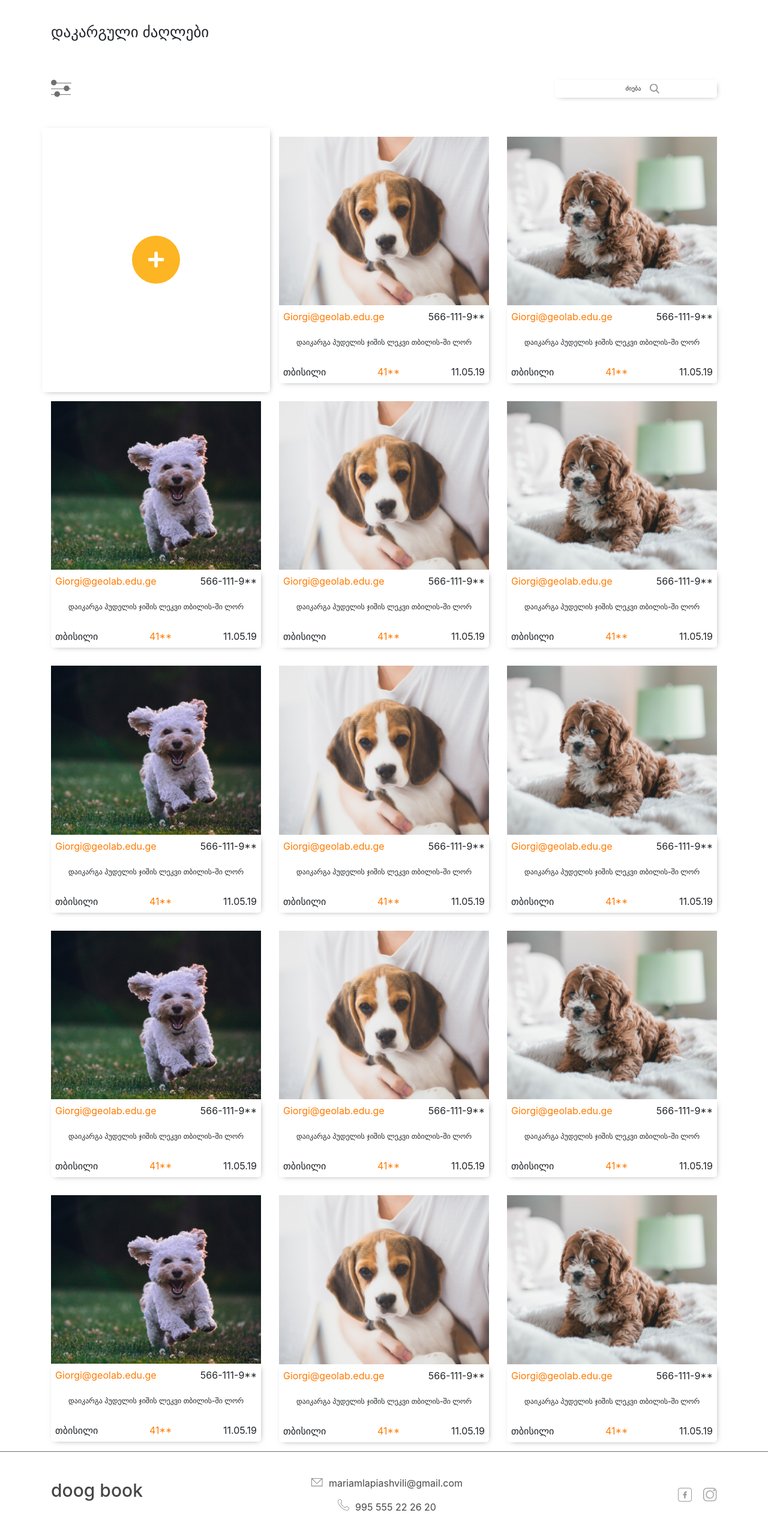
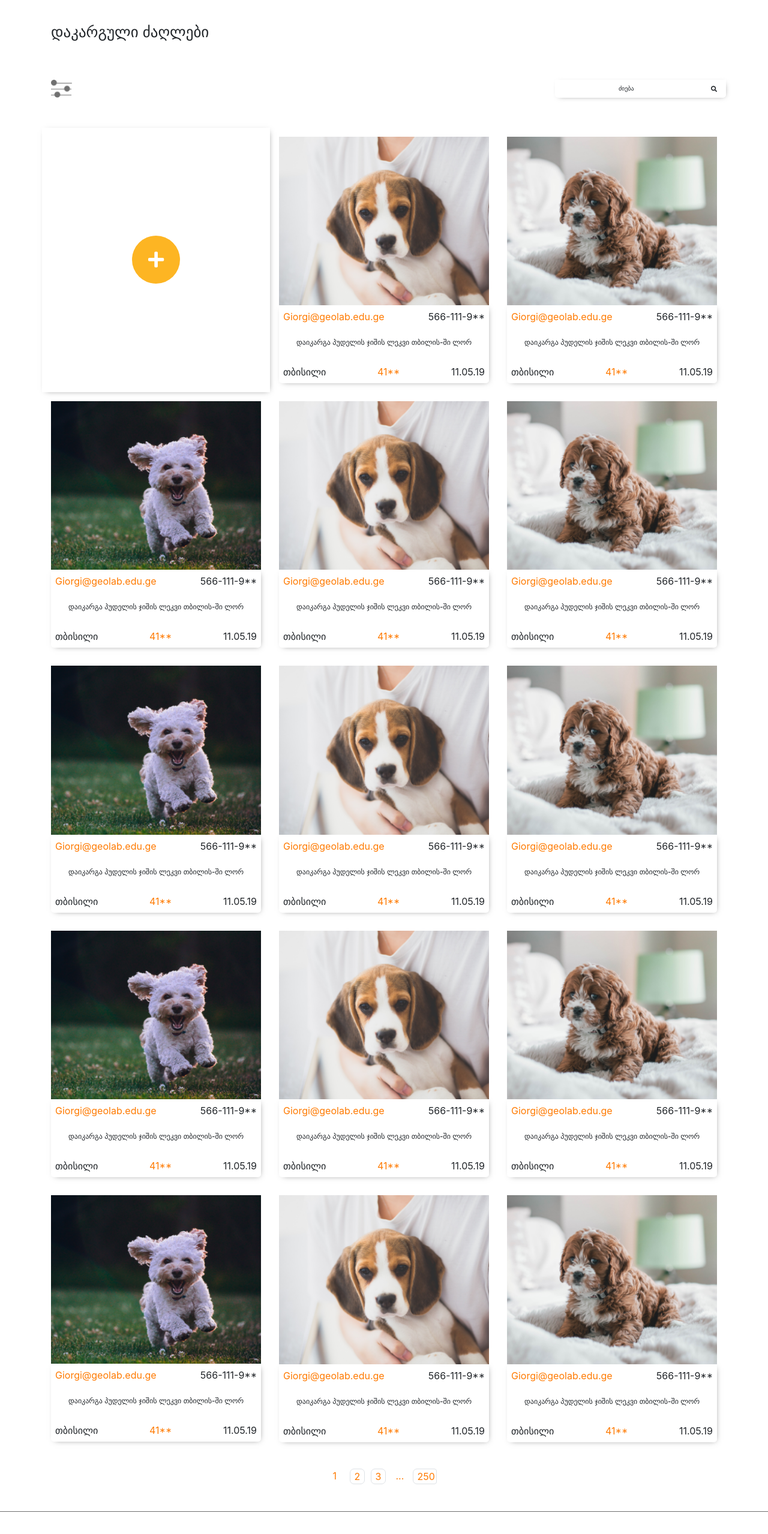
Before and after one commit to jafaridze/Dogbook, a website: page lost-dog.html in a window 1280 px wide. Shown: the part 80-2638 px from the top of the page at 60% size. Drawn offline with nearby package versions, Linux system fonts and the light colour scheme.

Commit message:
lost-dog

```diff
--- a/dog.html
+++ b/lost-dog.html
@@ -28,7 +28,7 @@
         </div>
 
     </header>
-    <section class="lost-dogs container">
+    <section class="lost-dogs container ">
         <div class="two-box">
             <div class="row title">
                 დაკარგული ძაღლები
@@ -37,24 +37,33 @@
                 <div class="left-box col-9 justify-content-start d-flex ">
                     <img src="images/Group 328.png" alt="icon">
                 </div>
-                <div class=" d-flex right-box justify-content-center align-items-center">
-                    <div class=" d-flex justify-content-end col-3">
+                <div class=" d-flex right-box  col-3">
+
+
+                    <div class="col-10 d-flex justify-content-center align-items-center">
                         <a class="search">
                             ძიება
                         </a>
+                    </div>
 
+                    <div class="col-2 d-flex justify-content-end align-items-center">
+                        <i class="fas fa-search"></i>
                     </div>
+
+
+
                 </div>
             </div>
         </div>
         <!-- lost-dogs -->
-        <div class="dogs container p-0 m-0">
+
+        <div class="dogs container p-0 m-0 position-relative">
             <div class="row p-0">
                 <div class="col-4 col-lg-4 col-md-4 col-sm-12 col-12 empty-box">
                     <div class="white-box d-flex align-items-center justify-content-center">
                         <div class="yellow-box d-flex justify-content-center align-items-center ">
 
-                                <i class="fas fa-plus"></i>
+                            <i class="fas fa-plus"></i>
 
                         </div>
                     </div>
@@ -400,16 +409,28 @@
                 </div>
             </div>
         </div>
-        <!-- <section class="container wh-button">
-            <section class="container wh-button">
-                <div class="row">
-                    <div class="col-12 d-flex justify-content-end">
-                        <a class="white-button d-flex justify-content-center align-items-center text-dark">
-                            სრულად
-                        </a>
-                    </div>
-                </div>
-            </section> -->
+
+        <nav aria-label="Page navigation example d-flex ">
+            <ul class="pagination d-flex justify-content-center p-4">
+                <!-- <li class="page-item">
+                    <a class="page-link" href="#" aria-label="Previous">
+                        <span aria-hidden="true">&laquo;</span>
+                    </a>
+                </li> -->
+                <li class="page-item "><a class="page-link first" href="#">1</a></li>
+                <li class="page-item"><a class="page-link" href="#">2</a></li>
+                <li class="page-item"><a class="page-link" href="#">3</a></li>
+                <li class="page-item "><a class="page-link first" href="#">...</a></li>
+                <li class="page-item"><a class="page-link page-number" href="#">250</a></li>
+
+
+                <!-- <li class="page-item">
+                    <a class="page-link" href="#" aria-label="Next">
+                        <span aria-hidden="true">&raquo;</span>
+                    </a>
+                </li> -->
+            </ul>
+        </nav>
 
     </section>
     <!-- footer-section -->
@@ -424,13 +445,13 @@
                     <a href="#">mariamlapiashvili@gmail.com</a>
                     <p>995 555 22 26 20</p>
                 </div>
-                <div
-                    class="col-3 col-md-3 col-sm-12 col-12 d-flex justify-content-end align-items-center icon1-icon2">
+                <div class="col-3 col-md-3 col-sm-12 col-12 d-flex justify-content-end align-items-center icon1-icon2">
                     <a href="#" class="icon1"></a>
                     <a href="#" class="icon2"></a>
                 </div>
             </div>
         </div>
+
     </footer>
     <section class="fluid-container grey-section d-flex justify-content-center align-items-center">
         <p>© 2019 | PRIVACY POLICY | CREATED BY GEOLAB</p>
--- a/scss/dog.scss
+++ b/scss/lost-dog.scss
@@ -10,9 +10,10 @@
       font-size: 25px;
     }
     .search-box {
-      .left-box img {
-        height: 29px;
-      }
+      // .left-box img {
+      //   height: 29px;
+      // }
+
       .right-box {
         width: 270px;
         height: 30px;
@@ -22,29 +23,29 @@
         box-shadow: 2px 2px 10px -5px rgba(0, 0, 0, 0.53);
         border-bottom-left-radius: 5px;
         border-bottom-right-radius: 5px;
-        &:after {
-          content: "";
-          background-image: url("../images/search.png");
-          color: #000 !important;
-          height: 16px;
-          width: 16px;
-          background-position: center;
-          background-repeat: no-repeat;
-          background-size: cover;
-          margin-right: 5px;
-        }
+        padding: 0px;
+        // &:after {
+        //   content: "";
+        //   background-image: url("../images/search.png");
+        //   color: #000 !important;
+        //   height: 16px;
+        //   width: 16px;
+        //   background-position: center;
+        //   background-repeat: no-repeat;
+        //   background-size: cover;
+        //   margin-right: 5px;
+        // }
       }
     }
   }
 }
 .empty-box {
-  -webkit-box-shadow: 2px 2px 10px -5px rgba(0, 0, 0, 0.53);
-  -moz-box-shadow: 2px 2px 10px -5px rgba(0, 0, 0, 0.53);
-  box-shadow: 2px 2px 10px -5px rgba(0, 0, 0, 0.53);
-  border-bottom-left-radius: 5px;
-  border-bottom-right-radius: 5px;
   .white-box {
     height: 100%;
+    -webkit-box-shadow: 2px 2px 10px -5px rgba(0, 0, 0, 0.53);
+    -moz-box-shadow: 2px 2px 10px -5px rgba(0, 0, 0, 0.53);
+    box-shadow: 2px 2px 10px -5px rgba(0, 0, 0, 0.53);
+    padding: 15px;
     .yellow-box {
       width: 80px;
       height: 80px;
@@ -63,3 +64,21 @@
   padding: 40px 0px 40px 0px;
   margin: 0px;
 }
+.page-item {
+  .page-link {
+    border-radius: 7px;
+    margin: 5px;
+    line-height: 10px;
+    width: 25px;
+    padding: 7px;
+    color: #FF7A00;
+
+  };
+  .first {
+    border: 0px;
+  }
+  .page-number {
+    width: 40px;
+
+  }
+}
--- a/scss/main.scss
+++ b/scss/main.scss
@@ -353,8 +353,8 @@ html {
 .col-3 {
   .icon1 {
     background-image: url("../images/Group\ 330@2x.png");
-    height: 23px;
-    width: 23px;
+    height: 24px;
+    width: 24px;
     background-position: center;
     background-repeat: no-repeat;
     background-size: cover;
@@ -363,8 +363,8 @@ html {
 
   .icon2 {
     background-image: url("../images/instagram (1)@2x.png");
-    height: 23px;
-    width: 23px;
+    height: 24px;
+    width: 24px;
     background-position: center;
     background-repeat: no-repeat;
     background-size: cover;
--- a/scss/style.scss
+++ b/scss/style.scss
@@ -1,3 +1,3 @@
 @import 'reset';
 @import 'main';
-@import 'dog';
+@import 'lost-dog';
```
Also changed, not shown: styles/style.css.
